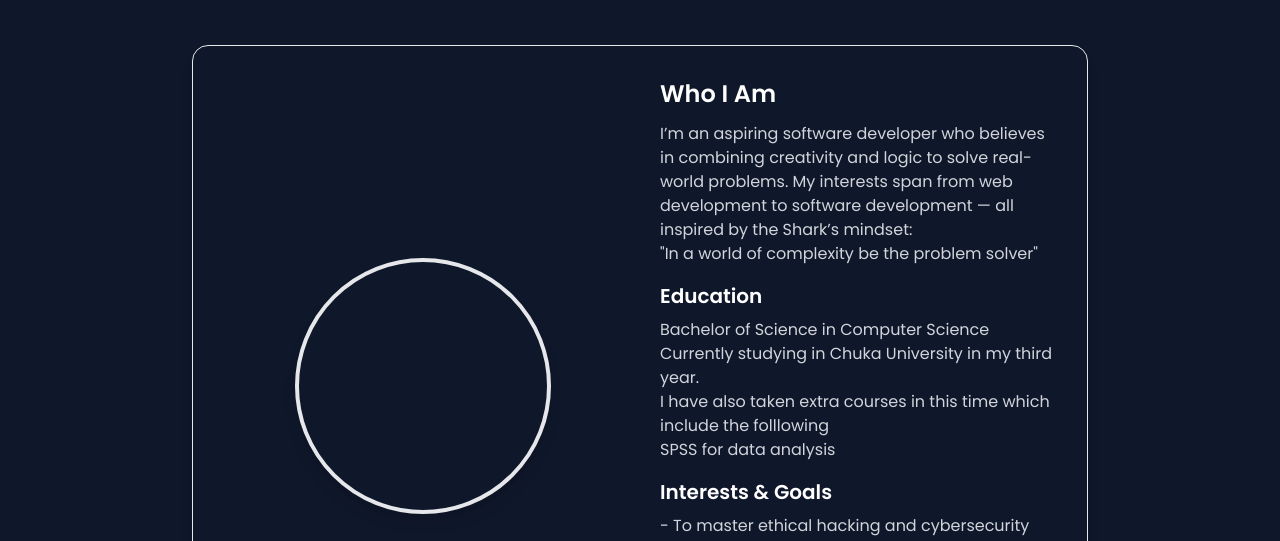
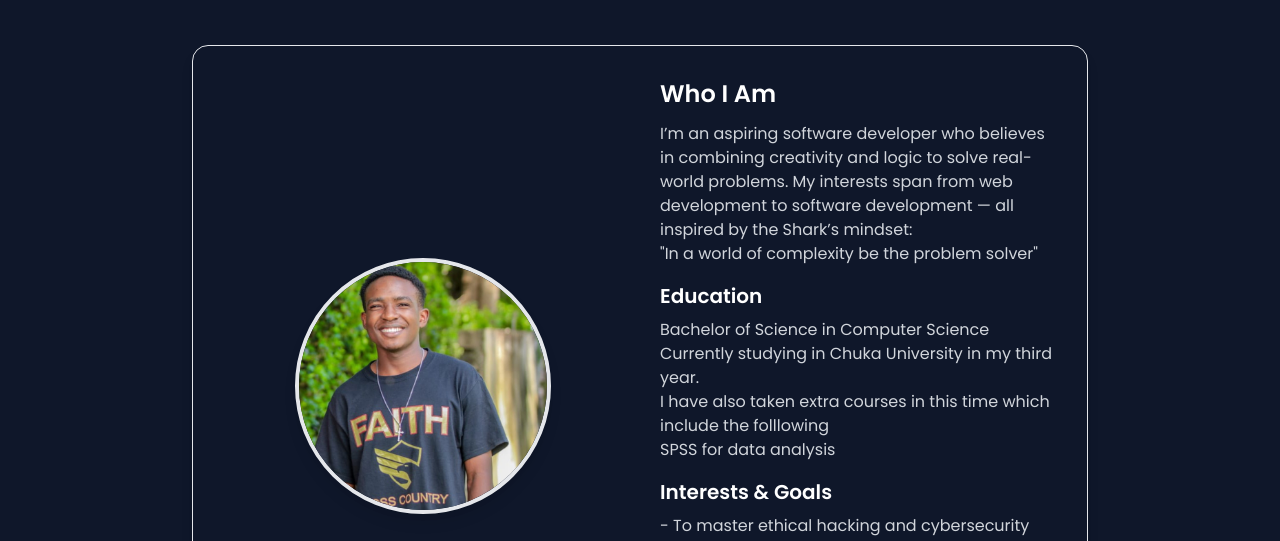
Before and after one commit to shark-daudi/shark-portfolio, a plain HTML site: page about.html in a window 1280 px wide. Shown: the part 259-800 px from the top of the page. Drawn offline with nearby package versions, Linux system fonts and the light colour scheme.

Commit message:
Add files via upload

```diff
--- a/about.html
+++ b/about.html
@@ -42,7 +42,7 @@
     <!-- Profile Card -->
     <div class="max-w-4xl mx-auto grid md:grid-cols-2 gap-10 items-center bg-[#1e293b]/60 p-8 rounded-2xl shadow-lg border border-[#38bdf8]/30">
       <div class="flex justify-center">
-        <img src="assets/images/profile.jpg" alt="Daudi" class="w-64 h-64 rounded-full object-cover border-4 border-[#38bdf8]/50 shadow-lg">
+        <img src="profile.jpg" alt="Daudi" class="w-64 h-64 rounded-full object-cover border-4 border-[#38bdf8]/50 shadow-lg">
       </div>
 
       <div>
```
